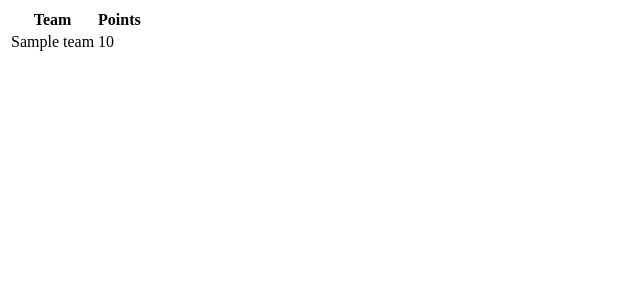
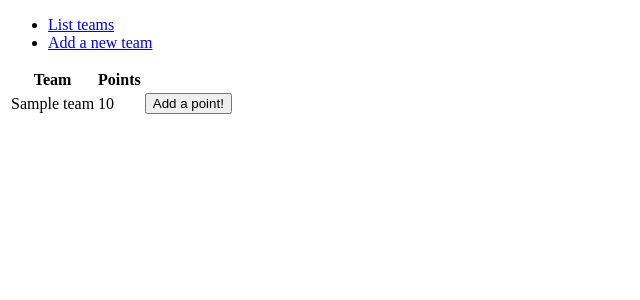
Before and after one commit to Granigan/BBMRS, a Flask app: page /teams in a window 1280 px wide. Shown: the top 300 px of the page, without its empty margins (0-640 px from the left). Run offline with Flask 2, Linux system fonts and the light colour scheme; tables that the repository leaves empty hold one stand-in row (values such as "Sample post").

Commit message:
adds universal links to pages, points can be added to teams

```diff
--- a/application/teams/views.py
+++ b/application/teams/views.py
@@ -10,6 +10,15 @@ def teams_index():
 def teams_form():
     return render_template("teams/new.html")
 
+@app.route("/teams/<team_id>/", methods=["POST"])
+def teams_add_point(team_id):
+
+    t = Team.query.get(team_id)
+    t.points = t.points + 1
+    db.session().commit()
+
+    return redirect(url_for("teams_index"))
+
 @app.route("/teams/", methods=["POST"])
 def teams_create():
     t = Team(request.form.get("name"))
--- a/application/templates/layout.html
+++ b/application/templates/layout.html
@@ -6,6 +6,11 @@
     </head>
 
     <body>
+        <ul>
+            <li><a href="{{ url_for('teams_index') }}">List teams</a></li>
+            <li><a href="{{ url_for('teams_index') }}">Add a new team</a></li>
+        </ul>
+
         {% block body %}
         <p>
             Tähän tuodaan sisältö muualta
--- a/application/templates/teams/list.html
+++ b/application/templates/teams/list.html
@@ -10,6 +10,11 @@
         <tr>
             <td>{{ team.name }}</td>
             <td>{{ team.points }}</td>
+            <td>
+                <form method="POST" action="{{ url_for('teams_add_point', team_id=team.id) }}">
+                    <input type="submit" value="Add a point!"/>
+            </form>
+            </td>
         </tr>
         {% endfor %}
     </table>
```
